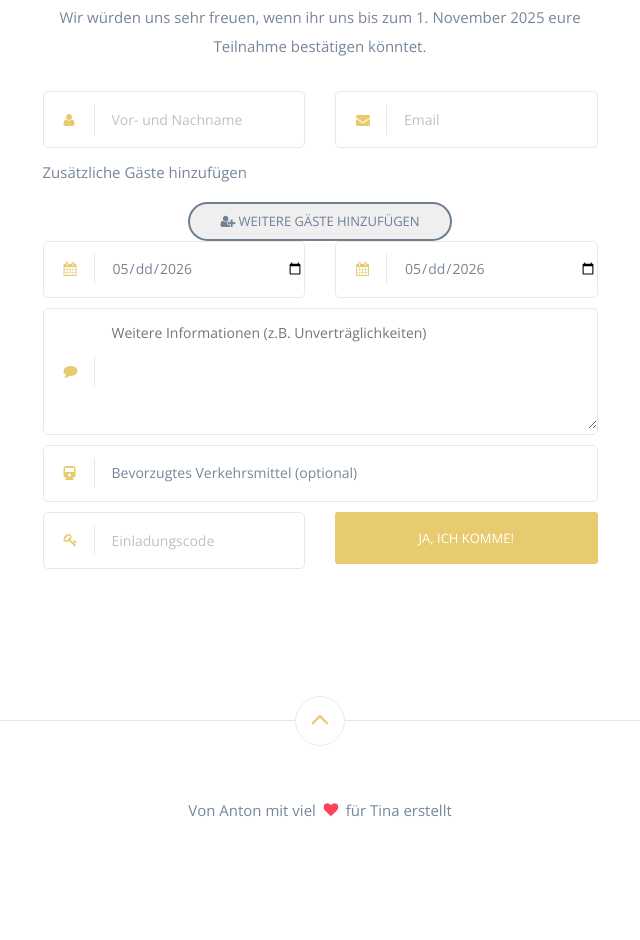
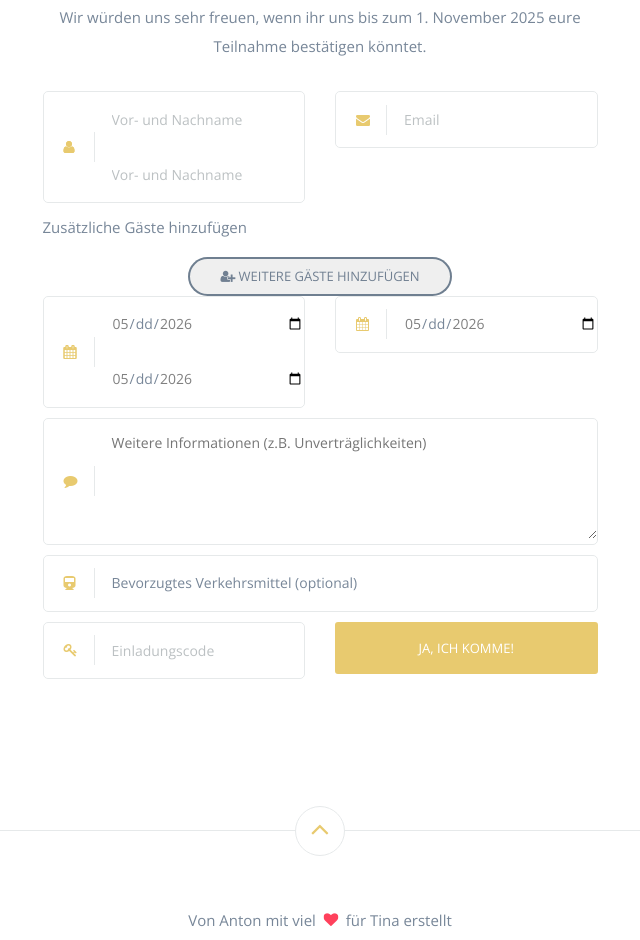
Before and after one commit to 80AAFF/wedding-website, a website: page index.html in a window 1280 px wide. Shown: the part 4136-5076 px from the top of the page, without its empty margins (320-960 px from the left). Before the commit the page ends 5011 px from the top, so only its background shows below. Drawn offline with nearby package versions, Linux system fonts and the light colour scheme; some packages are replaced by stand-ins of ours; files whose address does not match are found by name.

Commit message:
fix form fields

```diff
--- a/index.html
+++ b/index.html
@@ -468,6 +468,9 @@
                             <div class="form-input-group">
                                 <i class="fa fa-user"></i><input name="name" class=""
                                                                  placeholder="Vor- und Nachname"
+                                                                 required>
+                                <i class="fa fa-user"></i><input name="name" class=""
+                                                                 placeholder="Vor- und Nachname"
                                                                      required>
                             </div>
                         </div>
@@ -491,6 +494,9 @@
                     <div class="row">
                         <div class="col-md-6 col-sm-6">
                             <div class="form-input-group">
+                                <i class="fa fa-calendar"></i><input type="date" name="arrival_date" id="arrival_date"
+                                                                     class="" min="2026-05-22" max="2026-05-25"
+                                                                     required>
                                 <i class="fa fa-calendar"></i><input type="date" name="arrival_date" id="arrival_date"
                                                                      class="" min="2026-05-22" max="2026-05-25"
                                                                   required>
```
